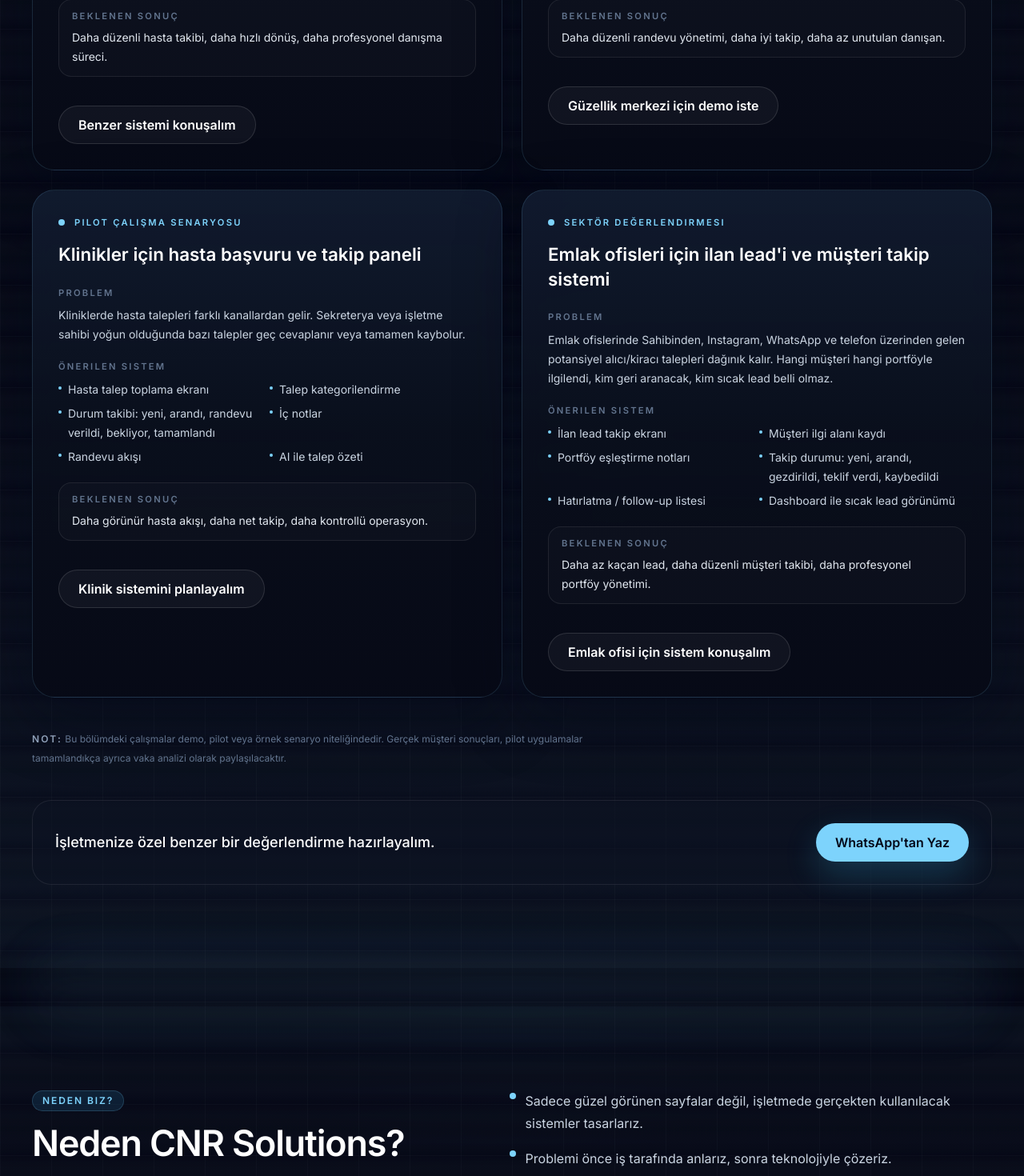
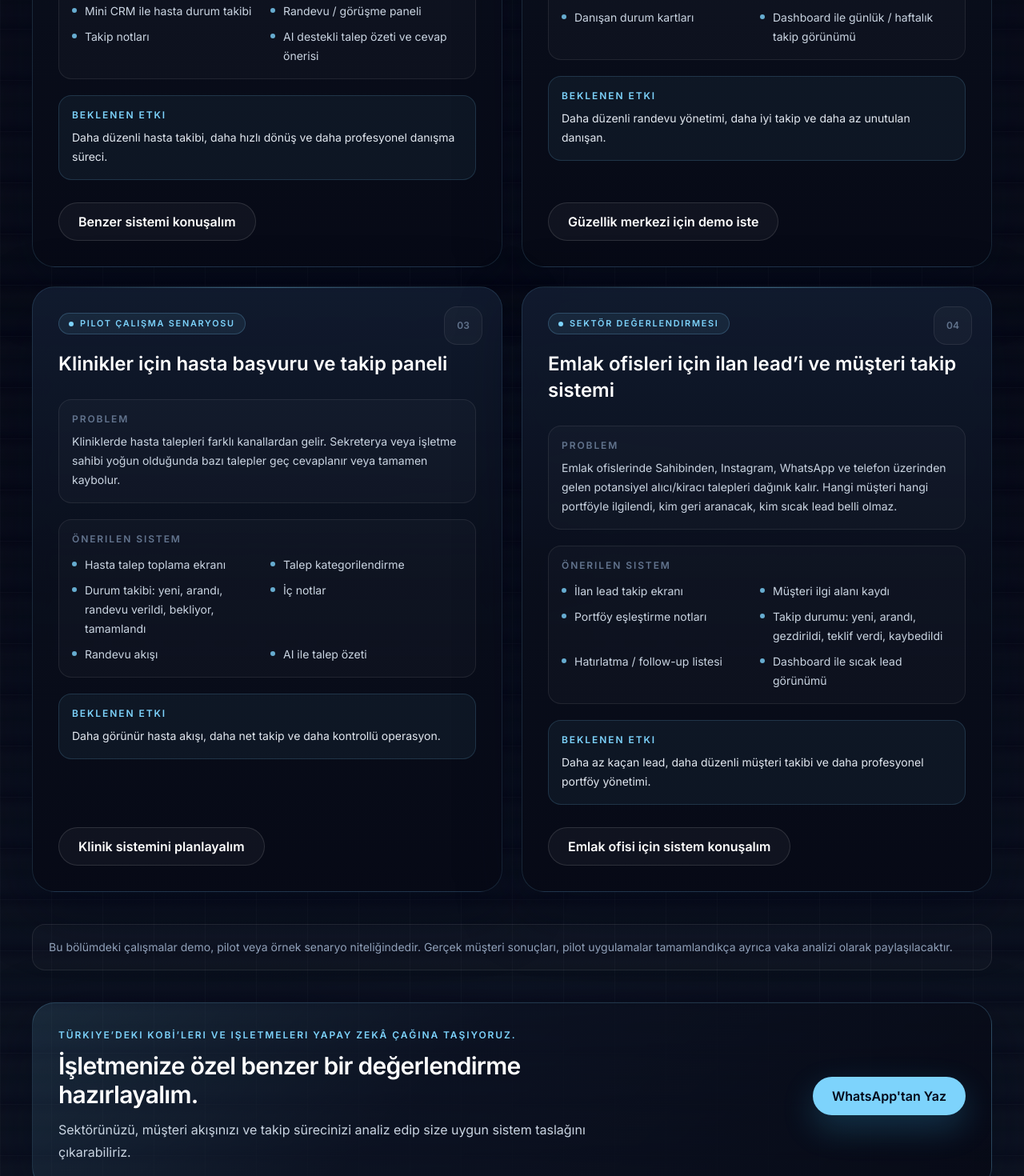
Before and after one commit to cnrakpinar1-jpg/cnr-solutions, a Next.js app: page /tr in a window 1280 px wide. Shown: the part 5980-7450 px from the top of the page at 80% size. Built offline with nearby package versions, Linux system fonts and the light colour scheme.

Commit message:
Upgrade Turkish pilot case studies section

```diff
--- a/app/tr/page.tsx
+++ b/app/tr/page.tsx
@@ -7,7 +7,6 @@ import { TrProblem } from "@/components/tr/TrProblem";
 import { TrSolution } from "@/components/tr/TrSolution";
 import { TrWho } from "@/components/tr/TrWho";
 import { TrProjects } from "@/components/tr/TrProjects";
-import { TrCaseStudies } from "@/components/tr/TrCaseStudies";
 import { TrWhy } from "@/components/tr/TrWhy";
 import { TrProcess } from "@/components/tr/TrProcess";
 import { TrWorkingModel } from "@/components/tr/TrWorkingModel";
@@ -42,11 +41,10 @@ export default function TrPage() {
       <TrSolution />
       <TrWho />
       <TrProjects />
-      <TrCaseStudies />
+      <TrPilot />
       <TrWhy />
       <TrProcess />
       <TrWorkingModel />
-      <TrPilot />
       <TrCta />
       <Footer locale="tr" />
     </main>
--- a/components/tr/TrPilot.tsx
+++ b/components/tr/TrPilot.tsx
@@ -1,35 +1,218 @@
+import { Button } from "@/components/ui/Button";
 import { Reveal } from "@/components/ui/Reveal";
 import { SectionHeading } from "@/components/ui/SectionHeading";
 import { SectionShell } from "@/components/ui/SectionShell";
 
+type SectorCase = {
+  label: string;
+  title: string;
+  problem: string;
+  systemPoints: string[];
+  outcome: string;
+  cta: string;
+};
+
+const whatsappUrl = "https://wa.me/905331970462";
+
+const sectorCases: SectorCase[] = [
+  {
+    label: "Demo Vaka Analizi",
+    title: "Diş kliniği için hasta talebi ve ön görüşme sistemi",
+    problem:
+      "Diş kliniklerinde implant, estetik diş hekimliği, ortodonti veya muayene talepleri çoğu zaman WhatsApp, Instagram DM ve telefon arasında dağılır. Hasta bilgisi eksik alınır, kimle ne konuşulduğu unutulur ve dönüş süresi uzar.",
+    systemPoints: [
+      "Tedavi talep formu",
+      "Hasta ön bilgi toplama akışı",
+      "Mini CRM ile hasta durum takibi",
+      "Randevu / görüşme paneli",
+      "Takip notları",
+      "AI destekli talep özeti ve cevap önerisi",
+    ],
+    outcome:
+      "Daha düzenli hasta takibi, daha hızlı dönüş ve daha profesyonel danışma süreci.",
+    cta: "Benzer sistemi konuşalım",
+  },
+  {
+    label: "Demo Sistem Taslağı",
+    title: "Güzellik merkezi için danışan, paket ve randevu akışı",
+    problem:
+      "Güzellik merkezlerinde danışan talepleri, paket görüşmeleri, seanslar ve tekrar randevular manuel takip edildiğinde satış fırsatları ve tekrar müşteri ihtimali kaybolur.",
+    systemPoints: [
+      "Danışan talep formu",
+      "Paket / hizmet ilgisi seçimi",
+      "Randevu takip paneli",
+      "Tekrar görüşme hatırlatmaları",
+      "Danışan durum kartları",
+      "Dashboard ile günlük / haftalık takip görünümü",
+    ],
+    outcome:
+      "Daha düzenli randevu yönetimi, daha iyi takip ve daha az unutulan danışan.",
+    cta: "Güzellik merkezi için demo iste",
+  },
+  {
+    label: "Pilot Çalışma Senaryosu",
+    title: "Klinikler için hasta başvuru ve takip paneli",
+    problem:
+      "Kliniklerde hasta talepleri farklı kanallardan gelir. Sekreterya veya işletme sahibi yoğun olduğunda bazı talepler geç cevaplanır veya tamamen kaybolur.",
+    systemPoints: [
+      "Hasta talep toplama ekranı",
+      "Talep kategorilendirme",
+      "Durum takibi: yeni, arandı, randevu verildi, bekliyor, tamamlandı",
+      "İç notlar",
+      "Randevu akışı",
+      "AI ile talep özeti",
+    ],
+    outcome:
+      "Daha görünür hasta akışı, daha net takip ve daha kontrollü operasyon.",
+    cta: "Klinik sistemini planlayalım",
+  },
+  {
+    label: "Sektör Değerlendirmesi",
+    title: "Emlak ofisleri için ilan lead’i ve müşteri takip sistemi",
+    problem:
+      "Emlak ofislerinde Sahibinden, Instagram, WhatsApp ve telefon üzerinden gelen potansiyel alıcı/kiracı talepleri dağınık kalır. Hangi müşteri hangi portföyle ilgilendi, kim geri aranacak, kim sıcak lead belli olmaz.",
+    systemPoints: [
+      "İlan lead takip ekranı",
+      "Müşteri ilgi alanı kaydı",
+      "Portföy eşleştirme notları",
+      "Takip durumu: yeni, arandı, gezdirildi, teklif verdi, kaybedildi",
+      "Hatırlatma / follow-up listesi",
+      "Dashboard ile sıcak lead görünümü",
+    ],
+    outcome:
+      "Daha az kaçan lead, daha düzenli müşteri takibi ve daha profesyonel portföy yönetimi.",
+    cta: "Emlak ofisi için sistem konuşalım",
+  },
+];
+
 export function TrPilot() {
   return (
-    <SectionShell>
+    <SectionShell id="vaka-analizleri">
       <Reveal>
         <SectionHeading
-          eyebrow="Pilot Çalışmalar"
-          title="Pilot çalışmalar ve vaka analizleri"
+          eyebrow="YAPTIKLARIMIZ"
+          title="Yaptıklarımız ve örnek sektör değerlendirmeleri"
+          description="Gerçek işletme problemlerini anlamak için farklı sektörlerde demo sistemler, çözüm prototipleri ve örnek vaka analizleri geliştiriyoruz. Aşağıdaki çalışmalar, pilot ve demo mantığında hazırlanmış sektör odaklı sistem taslaklarıdır."
         />
       </Reveal>
 
-      <Reveal delay={100}>
-        <div className="mt-8 rounded-3xl border border-white/8 bg-white/[0.025] p-8 sm:p-10">
-          <p className="max-w-2xl text-base leading-7 text-slate-300">
-            Şu anda farklı sektörler için demo sistemler ve pilot çalışma modelleri
-            geliştiriyoruz. Gerçek işletme kullanımlarından elde edilen sonuçlar bu alanda
-            vaka analizi olarak paylaşılacaktır.
-          </p>
+      <div className="mt-12 grid gap-6 lg:grid-cols-2">
+        {sectorCases.map((item, index) => (
+          <Reveal key={item.title} delay={index * 80}>
+            <article className="surface-strong group relative flex h-full min-h-[34rem] flex-col overflow-hidden rounded-[28px] p-6 transition-all hover:-translate-y-1 hover:border-[rgba(125,211,252,0.34)] hover:shadow-[0_28px_90px_rgba(2,6,23,0.55)] sm:p-8">
+              <div
+                aria-hidden="true"
+                className="absolute inset-x-0 top-0 h-px bg-gradient-to-r from-transparent via-[rgba(125,211,252,0.55)] to-transparent opacity-70"
+              />
+              <div
+                aria-hidden="true"
+                className="absolute right-6 top-6 grid h-12 w-12 place-items-center rounded-2xl border border-white/8 bg-white/[0.03] text-xs font-semibold text-slate-500"
+              >
+                {String(index + 1).padStart(2, "0")}
+              </div>
 
-          <div className="mt-8 grid gap-4 sm:grid-cols-3">
-            {["Klinik Pilot", "Emlak Pilot", "Hizmet İşletmesi Pilot"].map((label) => (
-              <div
-                key={label}
-                className="flex items-center gap-3 rounded-xl border border-white/8 bg-white/[0.03] px-4 py-3"
-              >
-                <span className="h-2 w-2 rounded-full bg-[var(--color-accent)] opacity-60" />
-                <span className="text-sm text-slate-400">{label} · Geliştiriliyor</span>
+              <div className="flex flex-wrap items-center gap-3 pr-14">
+                <span className="inline-flex items-center gap-2 rounded-full border border-[rgba(125,211,252,0.22)] bg-[rgba(125,211,252,0.08)] px-3 py-1 text-[0.68rem] font-semibold uppercase tracking-[0.16em] text-[var(--color-accent)]">
+                  <span
+                    aria-hidden="true"
+                    className="h-1.5 w-1.5 rounded-full bg-[var(--color-accent)]"
+                  />
+                  {item.label}
+                </span>
               </div>
-            ))}
+
+              <h3 className="mt-5 max-w-xl text-xl font-semibold leading-snug text-white sm:text-2xl">
+                {item.title}
+              </h3>
+
+              <div className="mt-7 grid gap-5">
+                <section className="rounded-2xl border border-white/8 bg-white/[0.025] p-4">
+                  <h4 className="text-xs font-semibold uppercase tracking-[0.16em] text-slate-500">
+                    Problem
+                  </h4>
+                  <p className="mt-2 text-sm leading-6 text-slate-300">
+                    {item.problem}
+                  </p>
+                </section>
+
+                <section className="rounded-2xl border border-white/8 bg-white/[0.025] p-4">
+                  <h4 className="text-xs font-semibold uppercase tracking-[0.16em] text-slate-500">
+                    Önerilen sistem
+                  </h4>
+                  <ul className="mt-3 grid gap-2 sm:grid-cols-2">
+                    {item.systemPoints.map((point) => (
+                      <li
+                        key={point}
+                        className="flex items-start gap-2.5 text-sm leading-6 text-slate-300"
+                      >
+                        <span
+                          aria-hidden="true"
+                          className="mt-2 h-1.5 w-1.5 flex-none rounded-full bg-[var(--color-accent)] opacity-80"
+                        />
+                        <span>{point}</span>
+                      </li>
+                    ))}
+                  </ul>
+                </section>
+
+                <section className="rounded-2xl border border-[rgba(125,211,252,0.16)] bg-[rgba(125,211,252,0.055)] p-4">
+                  <h4 className="text-xs font-semibold uppercase tracking-[0.16em] text-[var(--color-accent)]">
+                    Beklenen etki
+                  </h4>
+                  <p className="mt-2 text-sm leading-6 text-slate-200">
+                    {item.outcome}
+                  </p>
+                </section>
+              </div>
+
+              <div className="mt-auto pt-7">
+                <Button
+                  href={whatsappUrl}
+                  target="_blank"
+                  rel="noopener noreferrer"
+                  variant="secondary"
+                  className="w-full sm:w-auto"
+                >
+                  {item.cta}
+                </Button>
+              </div>
+            </article>
+          </Reveal>
+        ))}
+      </div>
+
+      <Reveal delay={180}>
+        <p className="mt-10 rounded-2xl border border-white/8 bg-white/[0.025] px-5 py-4 text-sm leading-6 text-slate-400">
+          Bu bölümdeki çalışmalar demo, pilot veya örnek senaryo niteliğindedir. Gerçek
+          müşteri sonuçları, pilot uygulamalar tamamlandıkça ayrıca vaka analizi olarak
+          paylaşılacaktır.
+        </p>
+      </Reveal>
+
+      <Reveal delay={260}>
+        <div className="mt-10 overflow-hidden rounded-[28px] border border-[rgba(125,211,252,0.2)] bg-[linear-gradient(135deg,rgba(125,211,252,0.12),rgba(12,18,34,0.78)_42%,rgba(7,10,22,0.92))] p-6 shadow-[0_24px_80px_rgba(2,6,23,0.42)] sm:p-8">
+          <div className="flex flex-col gap-6 lg:flex-row lg:items-center lg:justify-between">
+            <div className="max-w-2xl">
+              <p className="text-xs font-semibold uppercase tracking-[0.16em] text-[var(--color-accent)]">
+                Türkiye’deki KOBİ’leri ve işletmeleri yapay zekâ çağına taşıyoruz.
+              </p>
+              <h3 className="mt-3 text-2xl font-semibold tracking-tight text-white sm:text-3xl">
+                İşletmenize özel benzer bir değerlendirme hazırlayalım.
+              </h3>
+              <p className="mt-3 text-base leading-7 text-slate-300">
+                Sektörünüzü, müşteri akışınızı ve takip sürecinizi analiz edip size uygun
+                sistem taslağını çıkarabiliriz.
+              </p>
+            </div>
+
+            <Button
+              href={whatsappUrl}
+              target="_blank"
+              rel="noopener noreferrer"
+              className="w-full shrink-0 sm:w-auto"
+            >
+              WhatsApp&apos;tan Yaz
+            </Button>
           </div>
         </div>
       </Reveal>
```
